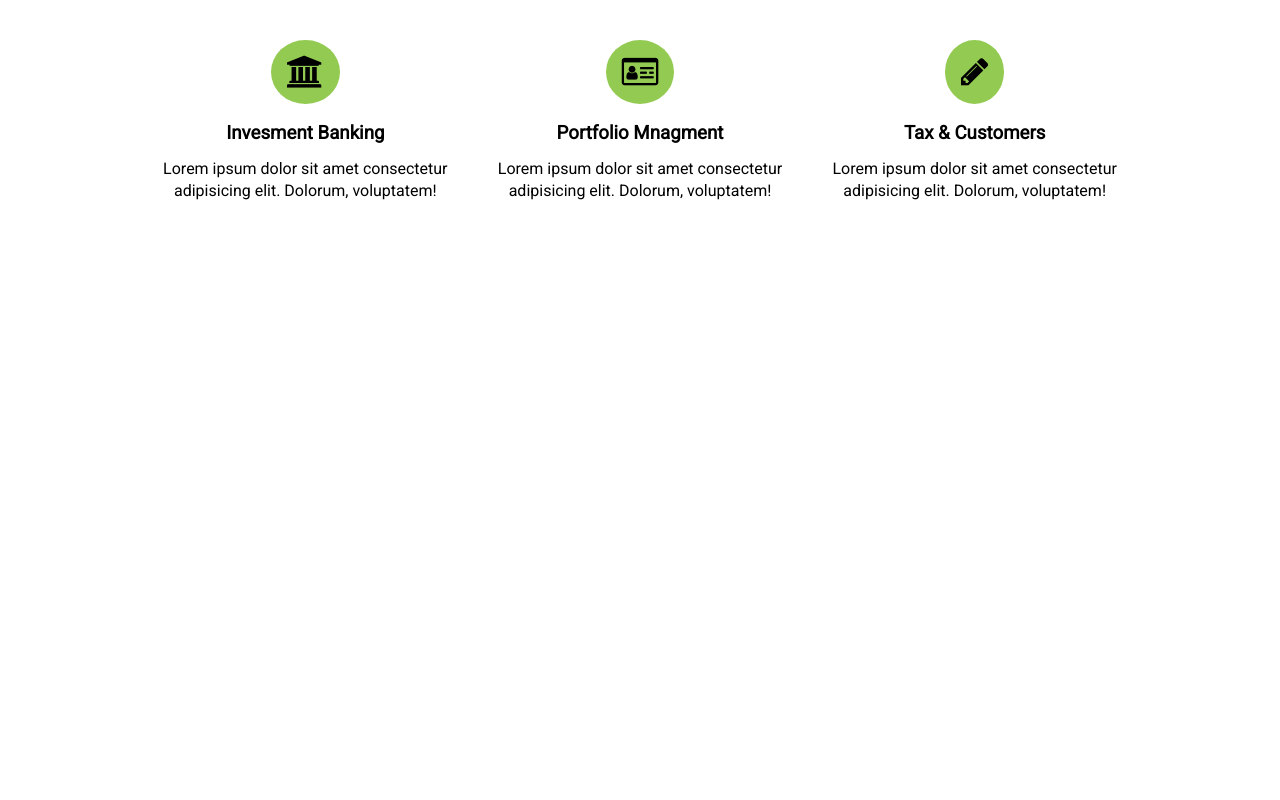
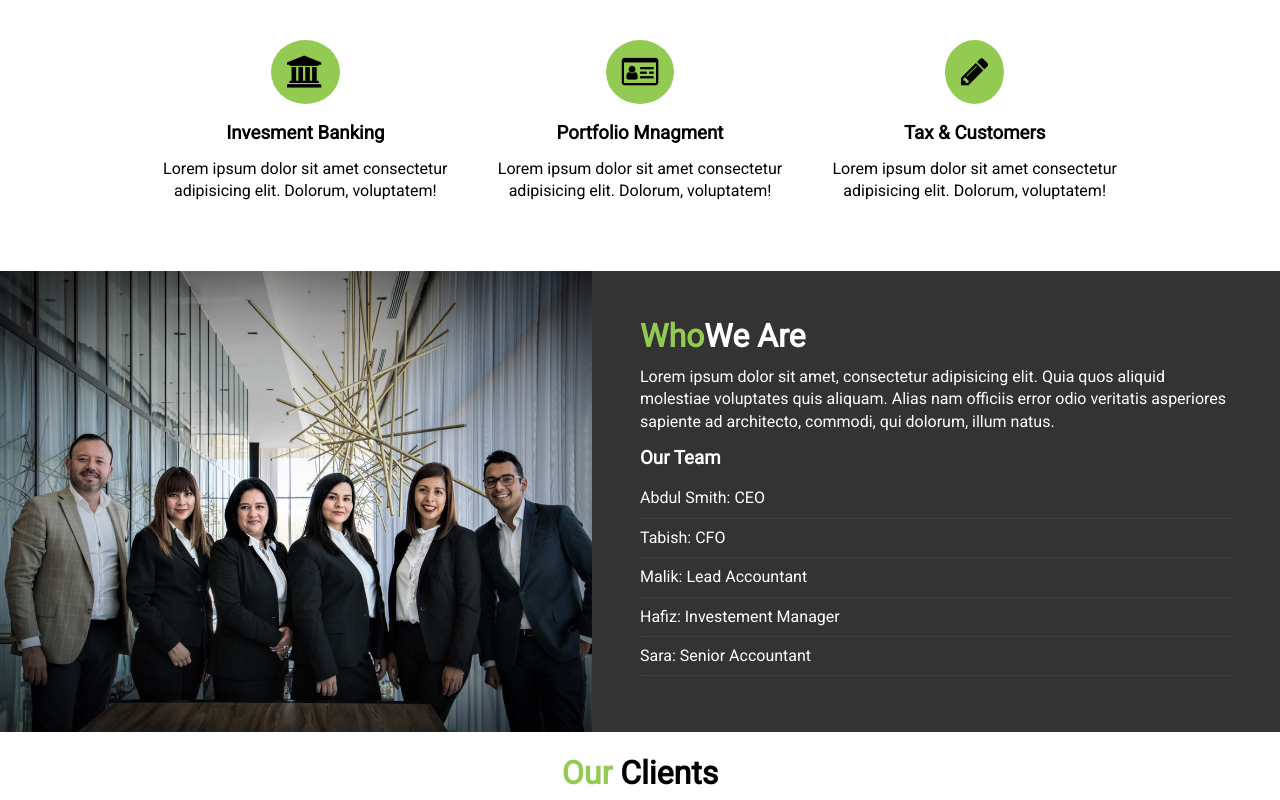
Before and after one commit to abdulazizcode/courseWebDevelopment2.0, a plain HTML site: page TravesiMediaCourseProjects/EdgeLedger/index.html in a window 1280 px wide. Shown: the part 929-1729 px from the top of the page. Before the commit the page ends 1200 px from the top, so only its background shows below. Drawn offline with Linux system fonts and the light colour scheme.

```diff
--- a/TravesiMediaCourseProjects/EdgeLedger/css/style.css
+++ b/TravesiMediaCourseProjects/EdgeLedger/css/style.css
@@ -49,12 +49,24 @@
     background-color: #333;
     color: #ffffff;
 }
+.bg-dark{
+    background-color: #333;
+    color: #ffffff;
+}
+.bg-light{
+    background-color: #f4f4f4;
+    color: #333;
+}
 .btn:hover{
     background-color: #7ab436;
 }
 .py-1{padding: 1.5rem 0;}
 .py-2{padding: 2rem 0;}
 .py-3{padding: 3rem 0;}
+
+.p-2{padding:1.5rem}
+.p-2{padding:2rem}
+.p-2{padding:3rem}
 
 .container{
     max-width: 1100px;
@@ -65,6 +77,17 @@
 .text-center{
     text-align:center;
 }
+
+.list{
+    margin: 0.5rem 0;
+    list-style:none;
+}
+
+.list li {
+    padding: 0.5rem 0;
+    border-bottom: dotted #444 1px;
+}
+
 /* Navbar */
 #navbar{
     display: flex;
@@ -135,3 +158,28 @@
     border-radius: 50%;
     margin-bottom: 1rem;
 }
+
+/* Section: Who We Are */
+
+#who{
+    display:flex;
+}
+
+#who div{
+    flex:1;
+}
+
+#who .who-img{
+    background: url('../img/people.jpg') no-repeat center center/cover;
+}
+
+/* Clients */
+#clients .items{
+    display: flex;
+}
+
+#clients .items img{
+    display: block;
+    margin:auto;
+    width:60%
+}
--- a/TravesiMediaCourseProjects/EdgeLedger/index.html
+++ b/TravesiMediaCourseProjects/EdgeLedger/index.html
@@ -67,5 +67,42 @@
             </div>
         </div>
     </section>
+
+    <!--Section: Who We Are-->
+
+    <section id="who">
+        <div class="who-img"></div>
+        <div class="who-text bg-dark p-2">
+            <h2 class="m-heading"><span class="text-primary">Who</span>We Are</h2>
+            <p>Lorem ipsum dolor sit amet, consectetur adipisicing elit. Quia quos aliquid molestiae voluptates quis aliquam. Alias nam officiis error odio veritatis asperiores sapiente ad architecto, commodi, qui dolorum, illum natus.</p>
+            <h3>Our Team</h3>
+            <ul class="list">
+                <li>Abdul Smith: CEO</li>
+                <li>Tabish: CFO</li>
+                <li>Malik: Lead Accountant</li>
+                <li>Hafiz: Investement Manager</li>
+                <li>Sara: Senior Accountant</li>
+            </ul>
+        </div>
+    </section>
+
+
+    <!--Section: Clients-->
+
+    <section id="clients" class="py-1">
+        <div class="container">
+            <h2 class="m-heading text-center">
+                <span class="text-primary">Our</span>
+                Clients
+            </h2>
+            <div class="items py-1">
+                <div><img src="./img/logos/logo1.png" alt="logo1"></div>
+                <div><img src="./img/logos/logo2.png" alt="logo1"></div>
+                <div><img src="./img/logos/logo3.png" alt="logo1"></div>
+                <div><img src="./img/logos/logo4.png" alt="logo1"></div>
+                <div><img src="./img/logos/logo5.png" alt="logo1"></div>
+            </div>
+        </div>
+    </section>
 </body>
 </html>
```
